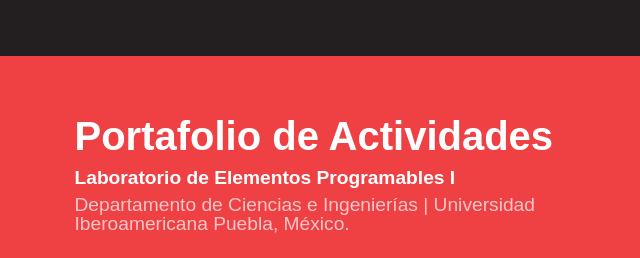
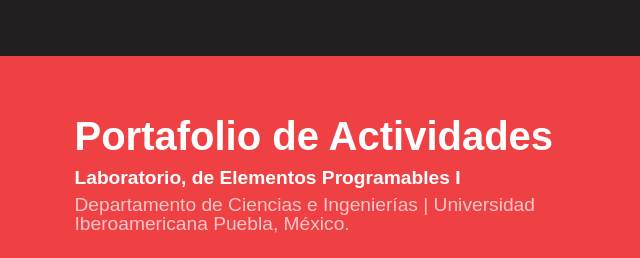
Before and after one commit to BrendaSofiaPM/LaboratotioElementosProgramables, a plain HTML site: page index.html in a window 1280 px wide. Shown: the top 258 px of the page, 271-911 px from the left. Drawn offline with nearby package versions, Linux system fonts and the light colour scheme.

Commit message:
cambio index

```diff
--- a/index.html
+++ b/index.html
@@ -38,7 +38,7 @@
                         <div class="col-lg-8 col-xl-7 col-xxl-6">
                             <div class="my-5 text-center text-xl-start">
                                 <h1 class="display-6 fw-bolder text-white mb-2">Portafolio de Actividades</h1>
-                                <h1 class="display-8 fw-bolder text-white mb-2">Laboratorio de Elementos Programables I</h1>
+                                <h1 class="display-8 fw-bolder text-white mb-2">Laboratorio, de Elementos Programables I</h1>
                                 <p id="resumen" class="display-8 fw-normal text-white-50 mb-4">Departamento de Ciencias e Ingenierías | Universidad Iberoamericana Puebla, México.</p>
                             </div>
                         </div>
```
